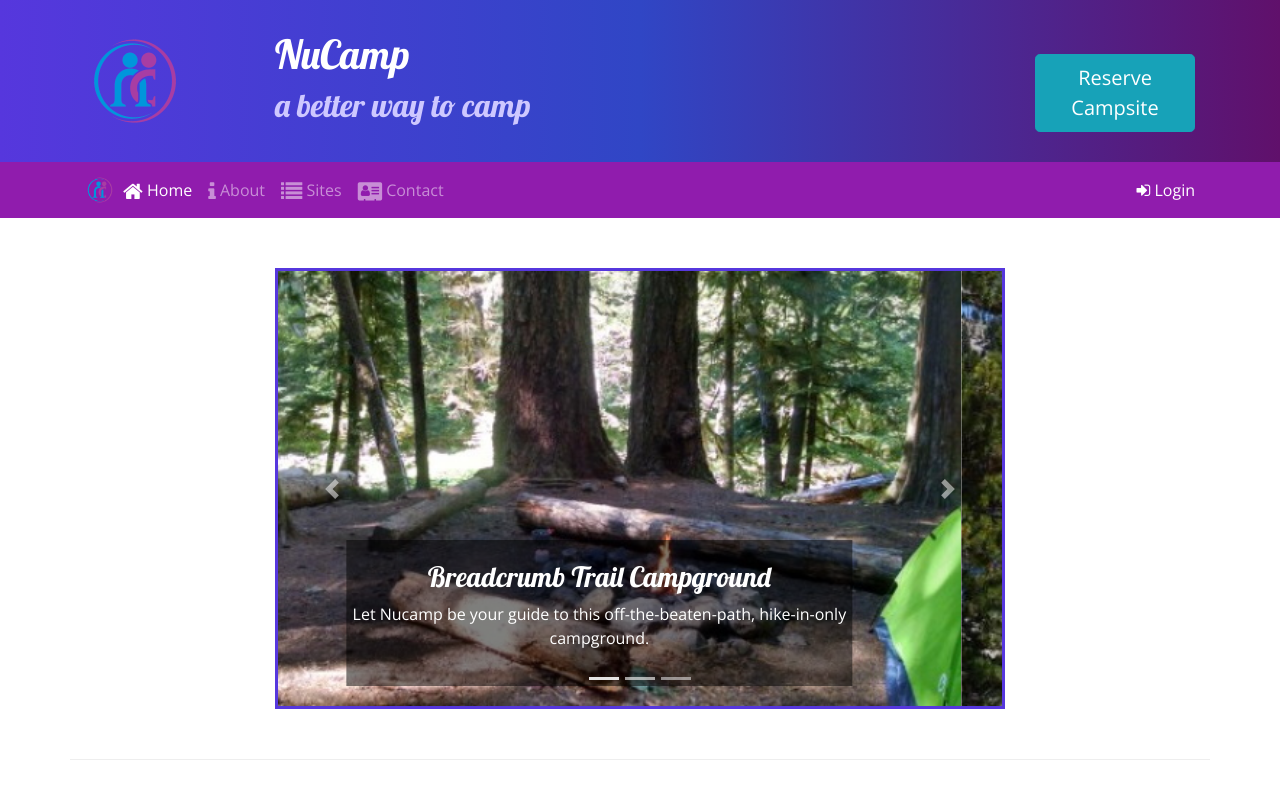
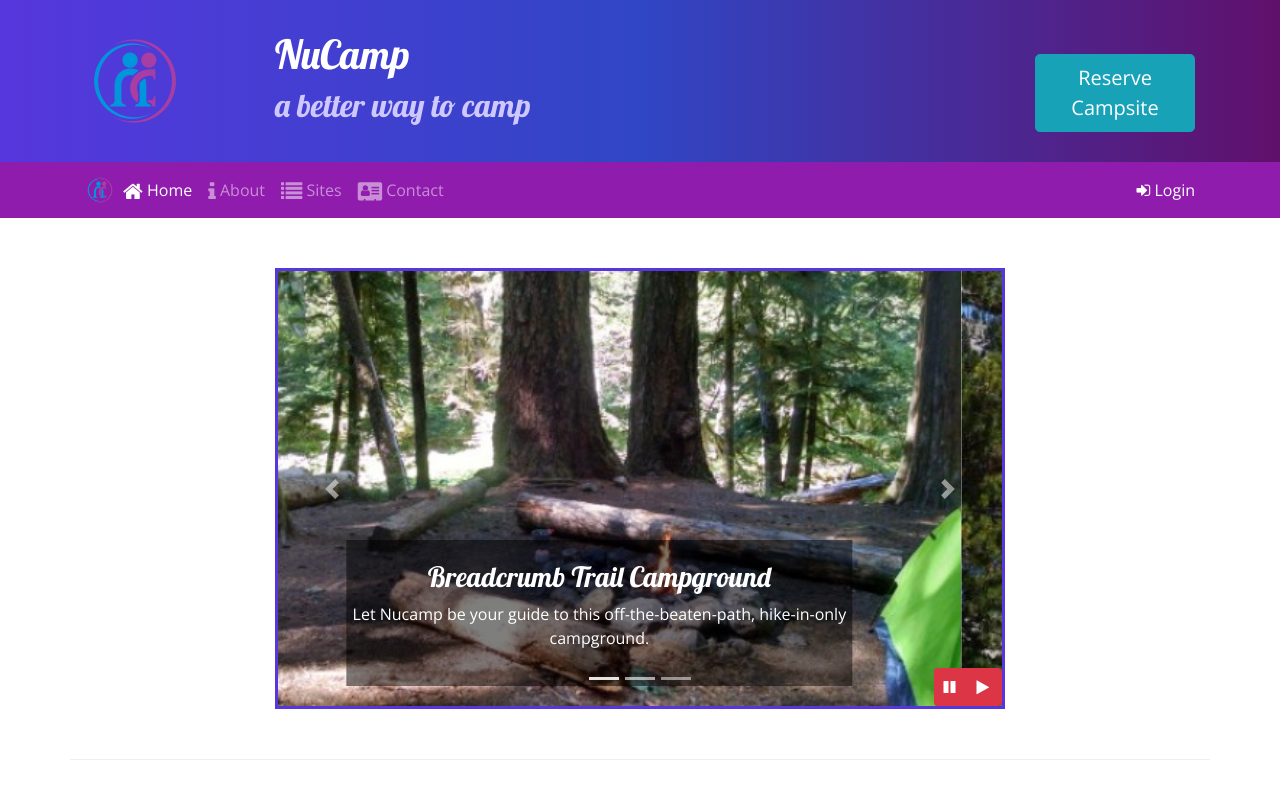
Before and after one commit to DQuo/Bootstrap-Project, a website: page index.html in a window 1280 px wide. Shown: the top 800 px of the page. Drawn offline with nearby package versions, Linux system fonts and the light colour scheme.

Commit message:
Bootstrap and jQuery Part 1

```diff
--- a/css/styles.css
+++ b/css/styles.css
@@ -49,3 +49,10 @@ header h2 {
 .carousel {
   border: solid #5637dd;
 }
+
+#carouselButton {
+  position: absolute;
+  right: 0;
+  bottom: 0;
+  z-index: 100;
+}
--- a/index.html
+++ b/index.html
@@ -207,13 +207,17 @@
       <!-- Carousel -->
       <div class="row row-content">
         <div class="col-md-8 mx-auto">
+
           <div class="carousel slide" id="homeCarousel" data-ride="carousel">
+
             <ol class="carousel-indicators">
               <li data-target="#homeCarousel" data-slide-to="0" class="active"></li>
               <li data-target="#homeCarousel" data-slide-to="1"></li>
               <li data-target="#homeCarousel" data-slide-to="2"></li>
             </ol>
+
             <div class="carousel-inner">
+
               <div class="carousel-item active">
                 <img src="img/breadcrumb-trail.jpg" alt="Breadcrumb Trail Campground" class="d-block w-100">
                 <div class="carousel-caption">
@@ -223,6 +227,7 @@
                   </p>
                 </div>
               </div>
+
               <div class="carousel-item">
                 <img src="img/react-lake.jpg" alt="React Lake Campground" class="d-block w-100">
                 <div class="carousel-caption">
@@ -232,6 +237,7 @@
                   </p>
                 </div>
               </div>
+
               <div class="carousel-item">
                 <img src="img/chrome-river.jpg" alt="Chrome River Campground" class="d-block w-100">
                 <div class="carousel-caption">
@@ -241,15 +247,34 @@
                   </p>
                 </div>
               </div>
+
             </div>
+
             <a href="#homeCarousel" class="carousel-control-prev" role="button" data-slide="prev">
               <span class="carousel-control-prev-icon"></span>
               <span class="sr-only">Previous</span>
             </a>
+
             <a href="#homeCarousel" class="carousel-control-next" role="button" data-slide="next">
               <span class="carousel-control-next-icon"></span>
               <span class="sr-only">Next</span>
             </a>
+
+            <!-- Carousel: Button Control Icon -->
+            <div class="btn-group" id="carouselButton">
+
+              <!--Pause-->
+              <button class="btn btn-danger btn-sm" id="carouselPause">
+                <i class="fa fa-pause"></i>
+              </button>
+
+              <!--Play-->
+              <button class="btn btn-danger" id="carouselPlay">
+                <i class="fa fa-play"></i>
+              </button>
+
+            </div>
+
           </div>
         </div>
       </div>
@@ -364,6 +389,18 @@
     <script src="node_modules/popper.js/dist/umd/popper.min.js"></script>
     <script src="node_modules/bootstrap/dist/js/bootstrap.min.js"></script>
 
+    <script>
+      $(function() {
+        $(".carousel").carousel({ interval: 2000 });
+        $("#carouselPause").click(function() {
+          $(".carousel").carousel("pause");
+        });
+        $("#carouselPlay").click(function() {
+          $(".carousel").carousel("cycle");
+        });
+      });
+    </script>
+
 </body>
 
 </html>
```
